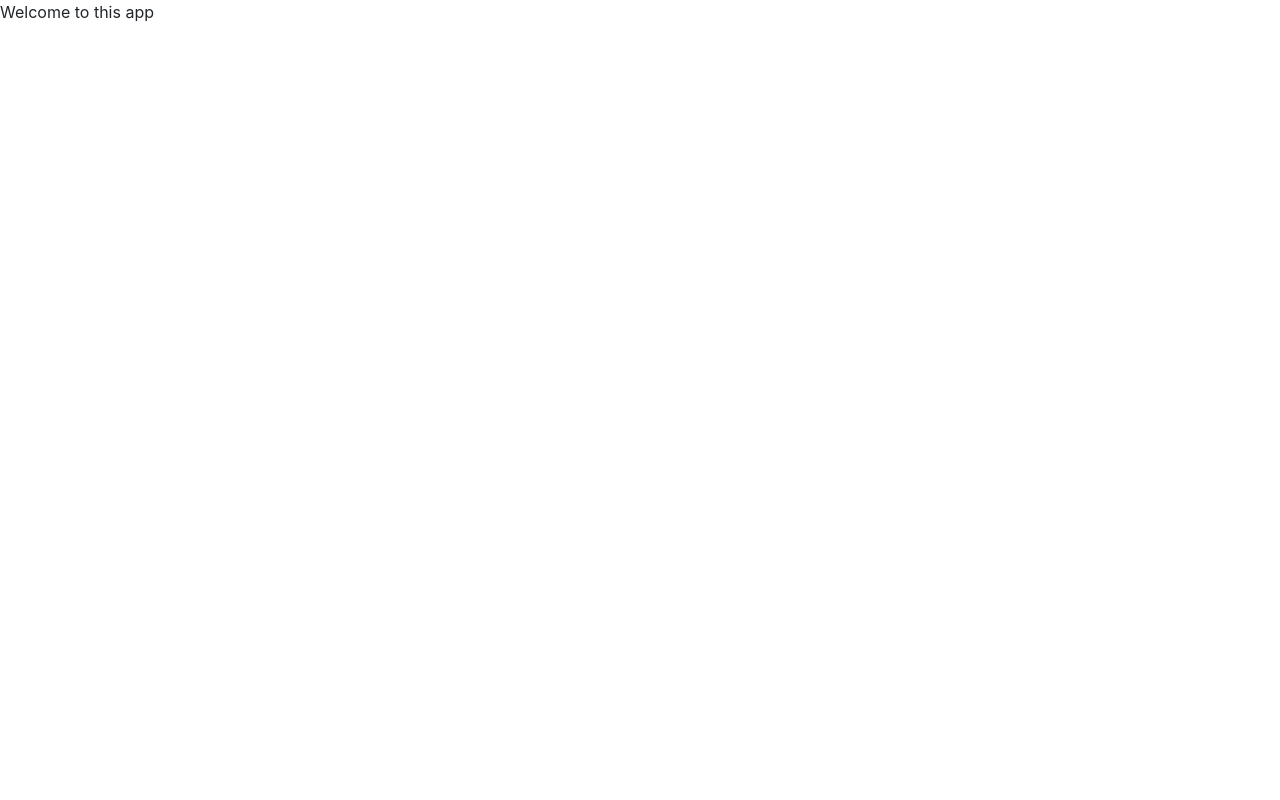
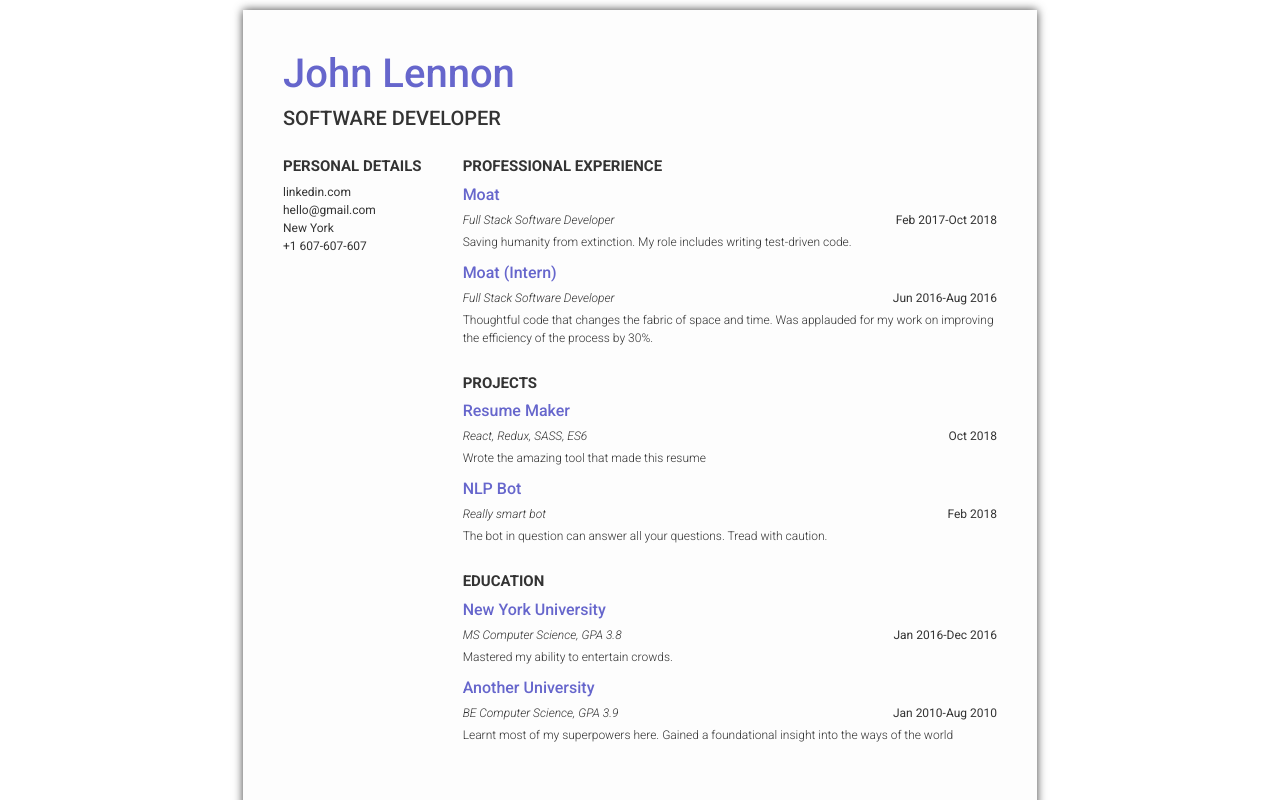
Before and after one commit to karanrajpal/resume-maker, a React (Vite) app: page /resume in a window 1280 px wide. Shown: the top 800 px of the page. Built offline with nearby package versions, Linux system fonts and the light colour scheme.

Commit message:
All project files

```diff
--- a/package.json
+++ b/package.json
@@ -4,6 +4,9 @@
   "description": "Make Resume with React components",
   "author": "Karan Rajpal",
   "license": "ISC",
+  "scripts": {
+    "start": "parcel src/index.html"
+  },
   "dependencies": {
     "parcel-bundler": "^1.10.3",
     "react": "^16.5.2",
--- a/src/index.js
+++ b/src/index.js
@@ -1,24 +1,37 @@
-// Import React
-import React from 'react';
-import { render } from 'react-dom';
-
-// Import Redux
+// Import styles
+import './styles/styles.scss';
 
 //Import React component
 import App from './js/components/App';
 
-// Import styles
+// Import loadState to read from our browser's local storage
+import { loadState } from './js/state/localStorage';
 
-// Import loadState to read from our browser's local storage
+// Import React and Redux
+import React from 'react';
+import { render } from 'react-dom';
+import { Provider } from 'react-redux';
+import { createStore } from 'redux';
 
 // Import our initial state for first time load
+import AppReducer, { initialState } from './js/state/AppReducer';
 
 // Configuring Redux Store
+const configureStore = () => {
+  // Getting state from local storage - browser's storage
+	let persistedState = loadState();
+    if (!persistedState) {
+        persistedState = initialState;
+    }
+    const store = createStore(AppReducer, persistedState);
+	return store;
+};
 
-// const store = configureStore();
+const store = configureStore();
 
-// Render App to DOM
 render(
-  <App />,
+  <Provider store={store}>
+    <App />
+  </Provider>,
   document.getElementById('resume-app')
 );
--- a/src/js/components/App.js
+++ b/src/js/components/App.js
@@ -1,7 +1,16 @@
 import React from 'react';
+import { BrowserRouter as Router, Route } from 'react-router-dom';
+
+import ConnectedResume from './Resume';
+import ConnectedResumeEditor from './ResumeEditor';
 
 const App = () => (
-    <div>Welcome to this app</div>
+    <Router>
+        <div>
+            <Route exact path='/' component={ConnectedResumeEditor} />
+            <Route exact path='/resume' component={ConnectedResume} />
+        </div>
+    </Router>
 );
 
 export default App;
--- /dev/null
+++ b/src/js/components/Resume.js
@@ -0,0 +1,70 @@
+import React from 'react';
+import PropTypes from 'prop-types';
+import { connect } from 'react-redux';
+
+import SectionHeading from './SectionHeading';
+import Section from './Section';
+
+const Resume = ({ resumeJson, previewMode }) => {
+    const {
+        firstName,
+        lastName,
+        role = '',
+        email = '',
+        linkedIn = '',
+        location = '',
+        phoneNumber = '',
+    } = resumeJson['profile'];
+    const {
+        primaryColor,
+        secondaryColor,
+    } = resumeJson['controls'];
+    const styleProp = {
+        "color": secondaryColor,
+        "zoom": previewMode ? 0.7 : 1
+    };
+
+    return (
+        <div className='resume' style={styleProp}>
+            <div className='resume-header'>
+                <h1 style={{ 'color': primaryColor }}>{`${firstName} ${lastName}`}</h1>
+                <h5 className='resume-header__role' style={{ 'color': secondaryColor }}>{role}</h5>
+            </div>
+            <div className='resume-body'>
+                <div className='resume-body__column-1'>
+                    <SectionHeading heading='Personal Details' />
+                    <div>{linkedIn}</div>
+                    <div>{email}</div>
+                    <div>{location}</div>
+                    <div>{phoneNumber}</div>
+                </div>
+                <div className='resume-body__column-2'>
+                    <SectionHeading heading='Professional Experience' />
+                    <Section items={resumeJson['experience']} primaryColor={primaryColor} />
+                    <SectionHeading heading='Projects' />
+                    <Section items={resumeJson['projects']} primaryColor={primaryColor} />
+                    <SectionHeading heading='Education' />
+                    <Section items={resumeJson['education']} primaryColor={primaryColor} />
+                </div>
+            </div>
+        </div>
+    );
+};
+
+Resume.propTypes = {
+    resumeJson: PropTypes.shape({
+        profile: PropTypes.object.isRequired,
+        controls: PropTypes.object.isRequired,
+        education: PropTypes.object.isRequired,
+        experience: PropTypes.object.isRequired,
+        projects: PropTypes.object.isRequired,
+    }),
+};
+
+const ConnectedResume = connect(
+    (state) => ({
+        resumeJson: state.resumeJson,
+    })
+)(Resume);
+
+export default ConnectedResume;
--- a/src/js/components/ResumeEditor.js
+++ b/src/js/components/ResumeEditor.js
@@ -3,15 +3,12 @@ import PropTypes from 'prop-types';
 import { connect } from 'react-redux';
 import { Link } from 'react-router-dom';
 
-// Importing external modules for code editor
 import AceEditor from 'react-ace';
 import brace from 'brace';
 import 'brace/mode/json';
 import 'brace/theme/monokai';
 
-// Import resume component
-
-// Import actions
+import ConnectedResume from './Resume';
 import { setResumeJson, loadInitialState } from '../state/actions';
 
 class ResumeEditor extends Component {
@@ -29,74 +26,60 @@ class ResumeEditor extends Component {
         }
     }
 
-    // TODO: Delete this function
     render() {
+        let { resumeJson, loadInitialState } = this.props;
+        resumeJson = JSON.stringify(resumeJson, null, 2);
         return (
-            <div>Resume Editor</div>
-        );
+            <div className='resume-split-screen'>
+                <div className='resume-editor'>
+                    <div className='resume-editor__toolbar btn-group'>
+                        <div className='resume-editor__logo'>RG</div>
+                        <Link className='btn btn-link btn-small' to='/resume'>View</Link>
+                        <button className='btn btn-link btn-small' onClick={loadInitialState}>Reset</button>
+                    </div>
+                    <AceEditor
+                        mode="json"
+                        theme="monokai"
+                        name="code-editor"
+                        onChange={this.onChange}
+                        fontSize={14}
+                        showPrintMargin={true}
+                        showGutter={true}
+                        highlightActiveLine={true}
+                        value={resumeJson}
+                        height={'100%'}
+                        width={'100%'}
+                        setOptions={{
+                          enableBasicAutocompletion: false,
+                          enableLiveAutocompletion: false,
+                          enableSnippets: false,
+                          showLineNumbers: true,
+                          tabSize: 2,
+                        }}
+                    />
+                </div>
+                <ConnectedResume
+                    previewMode={true}
+                />
+          </div>
+          );
     }
-
-
-// TODO: Use this render function
-//     render() {
-//         let { resumeJson, loadInitialState } = this.props;
-//         resumeJson = JSON.stringify(resumeJson, null, 2);
-//         return (
-//             <div className='resume-split-screen'>
-//                 <div className='resume-editor'>
-//                     <div className='resume-editor__toolbar btn-group'>
-//                         <div className='resume-editor__logo'>RG</div>
-//                         <Link className='btn btn-link btn-small' to='/resume'>View</Link>
-//                         <button className='btn btn-link btn-small' onClick={loadInitialState}>Reset</button>
-//                     </div>
-//                     <AceEditor
-//                         mode="json"
-//                         theme="monokai"
-//                         name="code-editor"
-//                         onChange={this.onChange}
-//                         fontSize={14}
-//                         showPrintMargin={true}
-//                         showGutter={true}
-//                         highlightActiveLine={true}
-//                         value={resumeJson}
-//                         height={'100%'}
-//                         width={'100%'}
-//                         setOptions={{
-//                           enableBasicAutocompletion: false,
-//                           enableLiveAutocompletion: false,
-//                           enableSnippets: false,
-//                           showLineNumbers: true,
-//                           tabSize: 2,
-//                         }}
-//                     />
-//                 </div>
-//                 <ConnectedResume
-//                     previewMode={true}
-//                 />
-//           </div>
-//           );
-//     }
 };
 
+ResumeEditor.propTypes = {
+    resumeJson: PropTypes.object,
+    setResumeJson: PropTypes.func.isRequired,
+};
 
-// TODO: Delete this export when connected to Redux
-export default ResumeEditor;
+const ConnectedResumeEditor = connect(
+    (state) => ({
+        resumeJson: state.resumeJson,
+    }),
+    (dispatch) => ({
+        setResumeJson: (resumeJson) => dispatch(setResumeJson(resumeJson)),
+        loadInitialState: () => dispatch(loadInitialState()),
+    }),
+)
+(ResumeEditor);
 
-// TODO: Uncomment all of this
-// ResumeEditor.propTypes = {
-//     resumeJson: PropTypes.object,
-//     setResumeJson: PropTypes.func.isRequired,
-// };
-
-// const ConnectedResumeEditor = connect(
-//     (state) => ({
-//         resumeJson: state.resumeJson,
-//     }),
-//     (dispatch) => ({
-//         setResumeJson: (resumeJson) => dispatch(setResumeJson(resumeJson)),
-//         loadInitialState: () => dispatch(loadInitialState()),
-//     }),
-// )
-// (ResumeEditor);
-
-// export default ConnectedResumeEditor;
+export default ConnectedResumeEditor;
--- /dev/null
+++ b/src/js/components/Section.js
@@ -0,0 +1,33 @@
+import React from 'react';
+import PropTypes from 'prop-types';
+
+const Section = ({ items, primaryColor }) => {
+	return (
+	    <div className='resume-section'>
+	        {
+	        	items.map((item) => (
+		        	<div className='resume-item' key={item.title}>
+		        		<div className='resume-item__title' style={{ 'color': primaryColor }}>{item.title}</div>
+		        		<div className='resume-item__line2'>
+			        		<div className='resume-item__subtitle'>{item.subtitle}</div>
+			        		<div className='resume-item__date'>{item.date}</div>
+			        	</div>
+		        		<div className='resume-item__description'>{item.description}</div>
+		        	</div>
+		        ))
+	        }
+	    </div>
+    );
+};
+
+Section.propTypes = {
+    items: PropTypes.arrayOf(PropTypes.shape({
+    	title: PropTypes.string.isRequired,
+    	subtitle: PropTypes.string.isRequired,
+    	description: PropTypes.string.isRequired,
+    	date: PropTypes.string.isRequired,
+    	link: PropTypes.string,
+    })).isRequired,
+};
+
+export default Section;
--- /dev/null
+++ b/src/js/components/SectionHeading.js
@@ -0,0 +1,14 @@
+import React from "react";
+import PropTypes from "prop-types";
+
+const SectionHeading = (props) => (
+    <div className="resume__section-heading">
+        {props.heading}
+    </div>
+);
+
+SectionHeading.propTypes = {
+    heading: PropTypes.string,
+};
+
+export default SectionHeading;
--- a/src/js/state/AppReducer.js
+++ b/src/js/state/AppReducer.js
@@ -1,4 +1,7 @@
-// Import actions
+import {
+    SET_RESUME_JSON,
+    LOAD_INITIAL_STATE,
+} from './actions';
 
 // Import saveState to save to browser's local storage
 import { saveState } from './localStorage';
@@ -65,3 +68,24 @@ export const initialState = {
 };
 
 // Define and export reducer
+const AppReducer = (state = initialState, action) => {
+    switch(action.type) {
+        case SET_RESUME_JSON:
+            saveState({
+                resumeJson: action.resumeJson,
+            });
+            return {
+                ...state,
+                resumeJson: action.resumeJson,
+            };
+        case LOAD_INITIAL_STATE:
+            saveState({
+                resumeJson: initialState.resumeJson,
+            });
+            return {...initialState};
+        default:
+            return state;
+    }
+};
+
+export default AppReducer;
--- /dev/null
+++ b/src/js/state/actions.js
@@ -0,0 +1,11 @@
+export const SET_RESUME_JSON = 'SET_RESUME_JSON';
+export const LOAD_INITIAL_STATE = 'LOAD_INITIAL_STATE';
+
+export const setResumeJson = (resumeJson) => ({
+	type: SET_RESUME_JSON,
+	resumeJson,
+});
+
+export const loadInitialState = () => ({
+	type: LOAD_INITIAL_STATE,
+});
```
